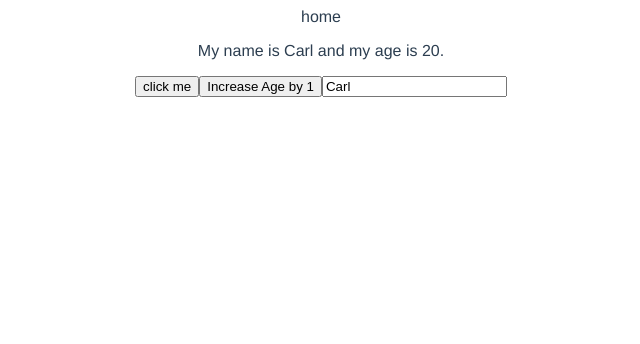
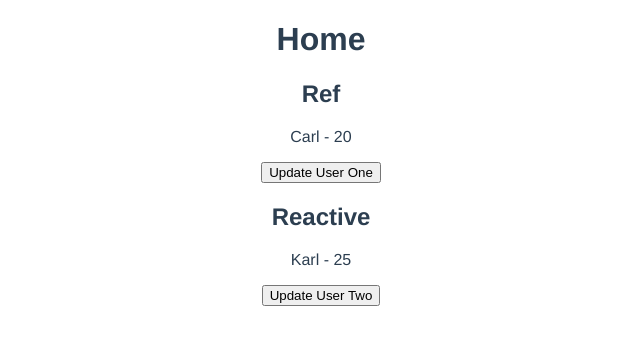
Before and after one commit to callezenwaka/vue-three, a Vue app: page / in a window 1280 px wide. Shown: the top 344 px of the page, without its empty margins (319-959 px from the left). Built offline with nearby package versions, Linux system fonts and the light colour scheme.

Commit message:
Compare ref vs reactive

```diff
--- a/src/views/Home.vue
+++ b/src/views/Home.vue
@@ -1,29 +1,34 @@
 <template>
   <div class="home">
-    home
-    <p>My name is {{ name }} and my age is {{ age }}.</p>
-    <button @click="handleclick">click me</button>
-    <button @click="age++">Increase Age by 1</button>
-    <input type="text" v-model="name" id="">
+    <h1>Home</h1>
+    <h2>Ref</h2>
+    <p>{{ userOne.name}} - {{ userOne.age }}</p>
+    <button @click="updateUserOne">Update User One</button>
+    <h2>Reactive</h2>
+    <p>{{ userTwo.name}} - {{ userTwo.age }}</p>
+    <button @click="updateUserTwo">Update User Two</button>
   </div>
 </template>
 
 <script>
-import { ref } from '@vue/reactivity';
+import { ref, reactive } from '@vue/reactivity';
 // @ is an alias to /src
 
 export default {
   name: 'Home',
   setup() {
-    let name = ref('Carl');
-    let age = ref(20);
+    const userOne = ref({ name: 'Carl', age: 20 });
+    const userTwo = reactive({ name: 'Karl', age: 25 });
 
-    let handleclick = () => {
-      name.value = 'Karl';
-      age.value = 25;
+    const updateUserOne = () => {
+      userOne.value.age = 25;
     }
 
-    return { name, age, handleclick }
+    const updateUserTwo = () => {
+      userTwo.age = 30;
+    }
+
+    return { userOne, userTwo, updateUserOne, updateUserTwo }
   }
 }
 </script>
```
